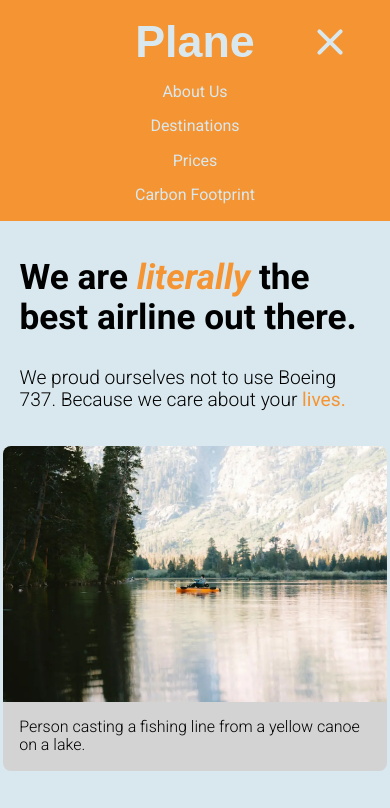
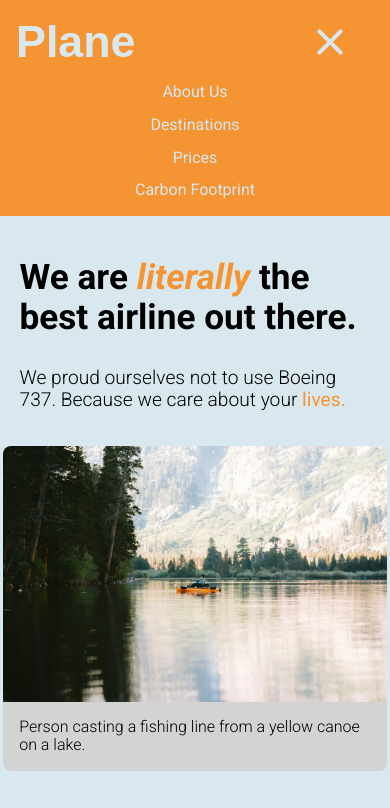
Before and after one commit to carlosbuitragosan/travel, a plain HTML site: page index.html in a window 390 px wide. Both pictures are taken after a click on the label 332 px from the left and 42 px from the top of the page. Shown: the top 808 px of the page. Drawn offline with Linux system fonts and the light colour scheme.

Commit message:
moble the header title to the left for small screens

```diff
--- a/styles.css
+++ b/styles.css
@@ -74,6 +74,7 @@ header li:hover {
 .hero {
   display: flex;
   flex-direction: column;
+  align-items: center;
   max-width: 70%;
   margin: 5rem auto;
 }
@@ -195,7 +196,7 @@ header li:hover {
 
   header {
     flex-direction: column;
-    justify-content: space-between;
+    align-items: flex-start;
     padding: 1rem;
   }
 
@@ -251,8 +252,9 @@ header li:hover {
   .menu {
     position: absolute;
     top: 67px;
+    left: 0;
     flex-direction: column;
-    gap: 1rem;
+    gap: .9rem;
     transform: translateY(-150%); /* Initially hide the menu above the viewport */
     transition: transform var(--animation); /* slides down the mwnu smootlhy */
     opacity: 0;
```
Also changed, not shown: index.html (+0 -1 lines).
